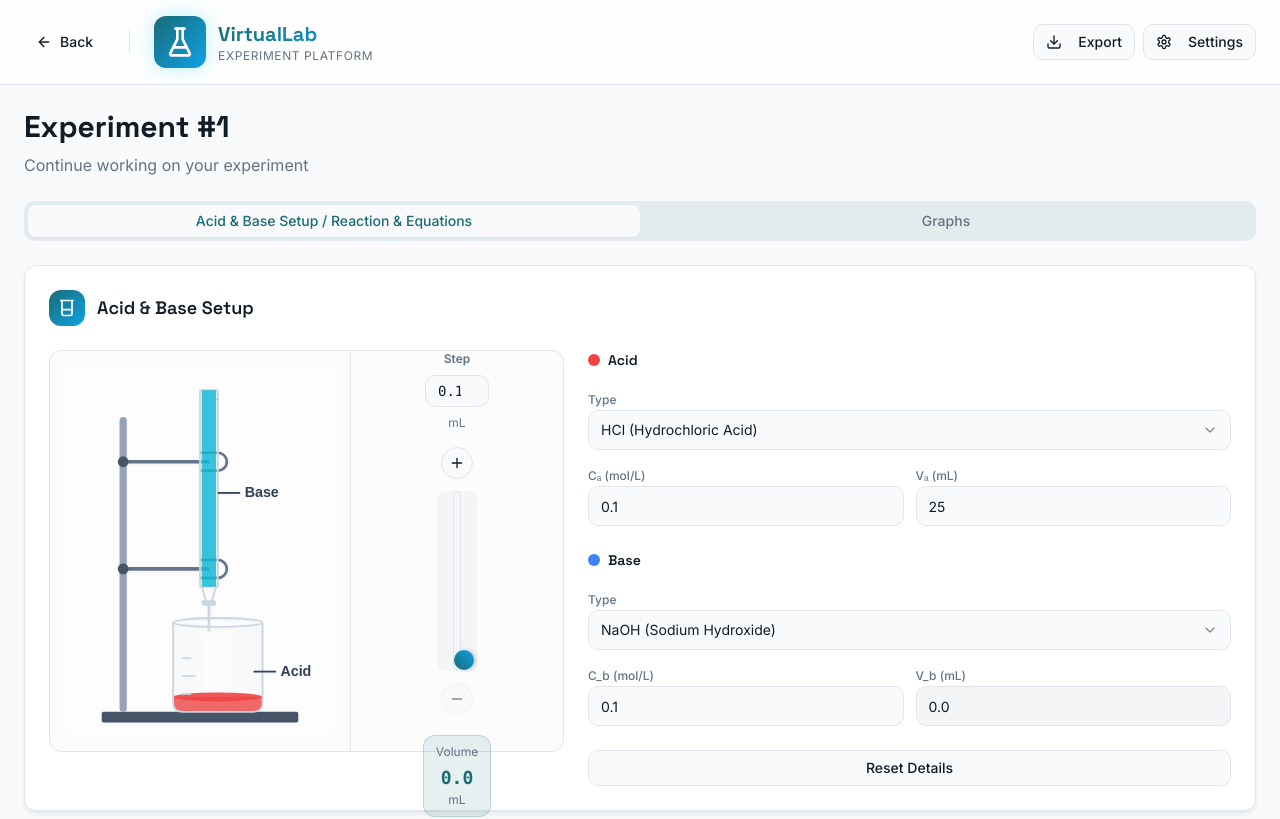
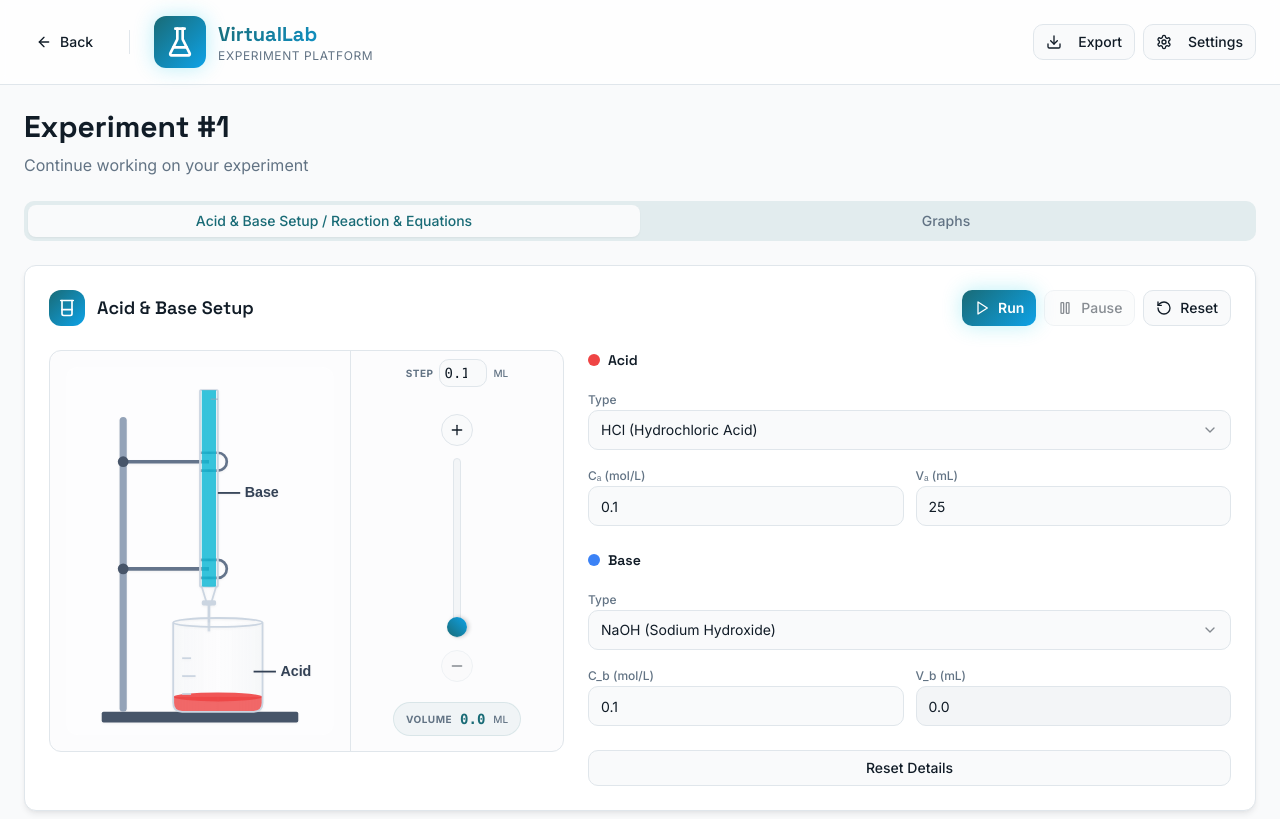
Before and after one commit to An1-sxd/Virtual-Lab, a React (Vite) app: page /experiment/1 in a window 1280 px wide. Shown: the top 819 px of the page. Built offline with nearby package versions, Linux system fonts and the light colour scheme.

Commit message:
extra design modifications

```diff
--- a/src/components/experiment/AcidBaseSetup.jsx
+++ b/src/components/experiment/AcidBaseSetup.jsx
@@ -1,5 +1,5 @@
 import React from 'react';
-import { Beaker, Plus, Minus } from 'lucide-react';
+import { Beaker, Plus, Minus, Play, Pause, RotateCcw } from 'lucide-react';
 import { Button } from '@/components/ui/button';
 import { Input } from '@/components/ui/input';
 import { Label } from '@/components/ui/label';
@@ -29,6 +29,9 @@ export const AcidBaseSetup = ({
   onReset,
   onVolumeChange,
   maxVolume = 50,
+  runSimulation,
+  pauseSimulation,
+  resetSimulation,
 }) => {
   const [stepAmount, setStepAmount] = React.useState(0.1);
 
@@ -53,11 +56,45 @@ export const AcidBaseSetup = ({
 
   return (
     <div className="lab-card p-6 h-full">
-      <div className="flex items-center gap-3 mb-6">
+      <div className="flex items-center justify-between gap-4 mb-6">
+        <div className="flex items-center gap-3">
           <div className="lab-gradient rounded-lg p-2">
             <Beaker className="h-5 w-5 text-primary-foreground" />
           </div>
           <h2 className="font-display font-semibold text-lg">Acid & Base Setup</h2>
+        </div>
+
+        <div className="flex items-center gap-2">
+          <Button
+            variant="labPrimary"
+            size="sm"
+            className="gap-2"
+            onClick={runSimulation}
+            disabled={state.isRunning && !state.isPaused}
+          >
+            <Play className="h-4 w-4" />
+            {state.isRunning && !state.isPaused ? 'Running...' : 'Run'}
+          </Button>
+          <Button
+            variant="outline"
+            size="sm"
+            className="gap-2"
+            onClick={pauseSimulation}
+            disabled={!state.isRunning || state.isPaused}
+          >
+            <Pause className="h-4 w-4" />
+            Pause
+          </Button>
+          <Button
+            variant="outline"
+            size="sm"
+            className="gap-2"
+            onClick={resetSimulation}
+          >
+            <RotateCcw className="h-4 w-4" />
+            Reset
+          </Button>
+        </div>
       </div>
 
       {/* Row Layout: Visualization on left, Controls on right */}
@@ -76,7 +113,8 @@ export const AcidBaseSetup = ({
 
           {/* Vertical Volume Slider */}
           <div className="flex flex-col items-center gap-2 px-4 border-l border-border" style={{ height: '400px' }}>
-            <div className="text-xs text-muted-foreground font-semibold">Step</div>
+            <div className="flex items-center gap-1.5 pt-2 mb-1">
+              <span className="text-[10px] uppercase tracking-wider text-muted-foreground font-bold">Step</span>
               <Input
                 type="number"
                 min="0.1"
@@ -84,9 +122,10 @@ export const AcidBaseSetup = ({
                 step="0.1"
                 value={stepAmount}
                 onChange={(e) => handleStepChange(e.target.value)}
-              className="w-16 h-8 text-xs text-center font-mono"
+                className="w-12 h-7 text-xs text-center font-mono p-1"
               />
-            <div className="text-xs text-muted-foreground">mL</div>
+              <span className="text-[10px] text-muted-foreground font-medium uppercase">mL</span>
+            </div>
 
             <div className="flex-1 flex flex-col items-center justify-center gap-3 py-2">
               {/* Plus Button */}
@@ -131,12 +170,12 @@ export const AcidBaseSetup = ({
               </Button>
 
               {/* Volume Display */}
-              <div className="bg-primary/10 rounded-lg px-3 py-2 border border-primary/20 mt-2">
-                <div className="text-xs text-muted-foreground text-center mb-1">Volume</div>
-                <div className="font-mono text-lg font-bold text-primary text-center">
+              <div className="bg-primary/5 rounded-full px-3 py-1.5 border border-primary/10 mt-2 flex items-center gap-2 whitespace-nowrap">
+                <span className="text-[10px] uppercase tracking-wider text-muted-foreground font-bold">Volume</span>
+                <span className="font-mono text-sm font-bold text-primary">
                   {titratedVolume.toFixed(1)}
-                </div>
-                <div className="text-xs text-muted-foreground text-center">mL</div>
+                </span>
+                <span className="text-[10px] text-muted-foreground font-medium uppercase">mL</span>
               </div>
             </div>
           </div>
--- a/src/components/experiment/FlaskVisualization.jsx
+++ b/src/components/experiment/FlaskVisualization.jsx
@@ -160,11 +160,6 @@ export const FlaskVisualization = ({
         </g>
 
       </svg>
-
-      {/* Dynamic Caption */}
-      <div className="absolute top-4 right-4 text-xs font-mono text-muted-foreground bg-white/80 p-2 rounded border border-border">
-        pH: {pH.toFixed(2)}
-      </div>
     </div>
   );
 };
--- a/src/components/experiment/ReactionEquations.jsx
+++ b/src/components/experiment/ReactionEquations.jsx
@@ -68,6 +68,7 @@ export const ReactionEquations = ({
         </div>
         <h2 className="font-display font-semibold text-lg">Reaction & Equations</h2>
       </div>
+
 
       {/* Row Layout: Equation & Table on left, Calculated Values on right */}
       <div className="flex flex-col lg:flex-row gap-6 items-start">
--- a/src/components/experiment/VolumeControl.jsx
+++ b/src/components/experiment/VolumeControl.jsx
@@ -63,10 +63,10 @@ export const VolumeControl = ({
           </div>
         </div>
 
-        <div className="flex items-end justify-between gap-4 pt-2 border-t border-border">
-             <div className="w-32">
-               <Label className="text-xs text-muted-foreground mb-2 block">Step Amount</Label>
-               <div className="relative">
+        <div className="flex items-center justify-between gap-4 pt-2 border-t border-border">
+             <div className="flex items-center gap-2">
+               <Label className="text-xs text-muted-foreground whitespace-nowrap">Step Amount</Label>
+               <div className="relative w-24">
                  <Input
                    type="number"
                    min="0.1"
--- a/src/index.css
+++ b/src/index.css
@@ -241,10 +241,12 @@
 .volume-slider-vertical {
   -webkit-appearance: none;
   appearance: none;
-  background: hsl(var(--muted));
-  border-radius: 8px;
+  background: transparent;
+  width: 100%;
+  height: 100%;
   outline: none;
   cursor: pointer;
+  margin: 0;
 }
 
 .volume-slider-vertical::-webkit-slider-thumb {
@@ -252,6 +254,7 @@
   appearance: none;
   width: 20px;
   height: 20px;
+  margin-top: -7px; /* Centers thumb on 8px track (8/2 - 20/2 + borders) */
   border-radius: 50%;
   background: linear-gradient(135deg, hsl(var(--lab-gradient-start)), hsl(var(--lab-gradient-end)));
   cursor: pointer;
--- a/src/pages/Experiment.jsx
+++ b/src/pages/Experiment.jsx
@@ -102,6 +102,9 @@ const Experiment = () => {
                   onReset={resetSimulation}
                   onVolumeChange={setTitratedVolume}
                   maxVolume={calculated.equivalencePoint > 0 ? calculated.equivalencePoint * 2 : 50}
+                  runSimulation={runSimulation}
+                  pauseSimulation={pauseSimulation}
+                  resetSimulation={resetSimulation}
                 />
 
                 {/* Box 2: Reaction & Equations */}
@@ -125,7 +128,7 @@ const Experiment = () => {
           </Tabs>
 
           {/* Simulation Controls - Moved to Bottom */}
-          <div className="lab-card p-4 mt-6">
+          {/* <div className="lab-card p-4 mt-6">
             <div className="flex flex-wrap items-center gap-3">
               <Button
                 variant="labPrimary"
@@ -157,7 +160,7 @@ const Experiment = () => {
                 Reset
               </Button>
             </div>
-          </div>
+          </div> */}
         </div>
       </main>
     </div>
```
Lines whose indentation alone changed are shown as unchanged.
